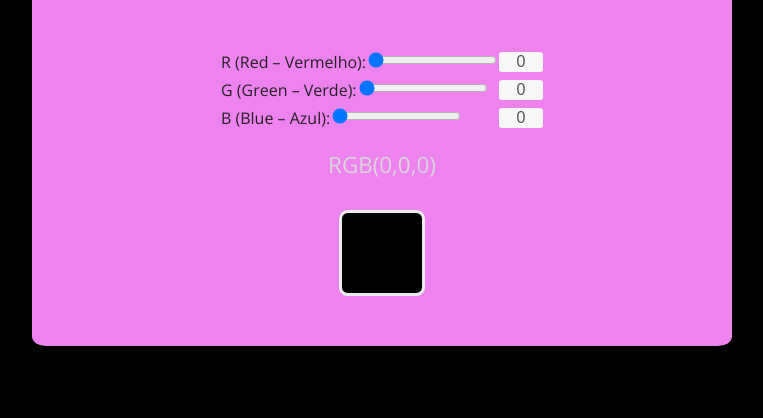
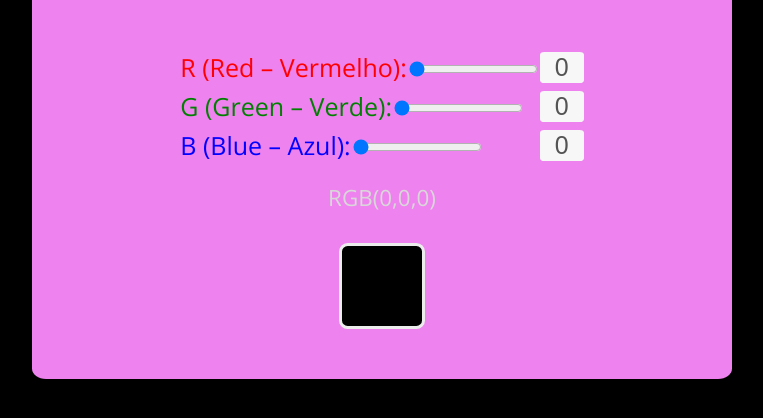
Before and after one commit to Williamcassimiro/Color_RGB, a plain HTML site: page index.html in a window 1280 px wide. Shown: the part 194-612 px from the top of the page, without its empty margins (258-1021 px from the left). Drawn offline with nearby package versions, Linux system fonts and the light colour scheme; a web font is replaced by a local one.

Commit message:
Class
Alteração e add em 3 class

```diff
--- a/index.html
+++ b/index.html
@@ -10,15 +10,15 @@
   <div id ="container">
     <h2>Select Your Favorite Color</h2>
     <div id = "colorBars">
-      <span>
+      <span class="txt1">
         <label for="Red"> R (Red – Vermelho):<input type="range" id="r" min="0" max="255" value="0" /></label>
         <input type="text" name="r-value" id="r-value" disabled >
       </span>
-      <span>
+      <span class="txt2">
         <label for="Green">G (Green – Verde):<input type="range" id="g" min="0" max="255" value="0" /></label>
         <input type="text" name="r-value" id="g-value" disabled >
       </span>
-      <span>
+      <span class="txt3">
         <label for="Blue"> B (Blue – Azul):<input type="range" id="b" min="0" max="255" value="0" /></label>
         <input type="text" name="r-value" id="b-value" disabled >
       </span>
--- a/style.css
+++ b/style.css
@@ -35,11 +35,13 @@ h2 {
   display: flex;
   flex-direction: column;
   align-items: center;
+
 }
 #colorBars > div > span {
   margin-bottom: 10px;
   font-size: 1.4em;
   color: rgb(216, 216, 216);
+
 }
 #r-value, #g-value, #b-value {
   width: 40px;
@@ -63,3 +65,15 @@ h2 {
   border-radius: 10%;
   border: solid rgb(236, 236, 236);
 }
+.txt1{
+  font-size: 25px;
+  color:red;
+}
+.txt2{
+  font-size: 25px;
+  color:green;
+}
+.txt3{
+  font-size: 25px;
+  color:blue;
+}
```
